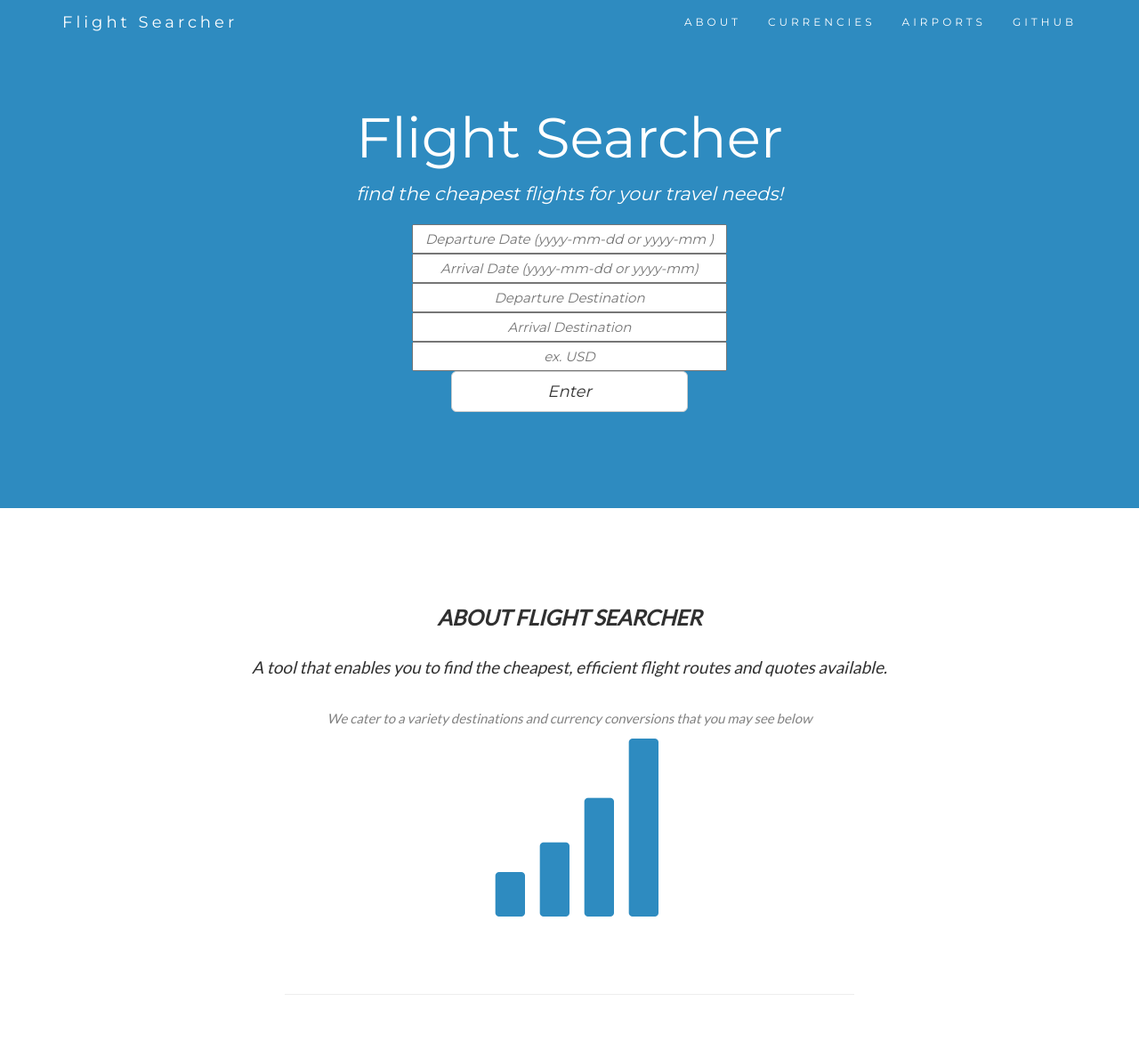
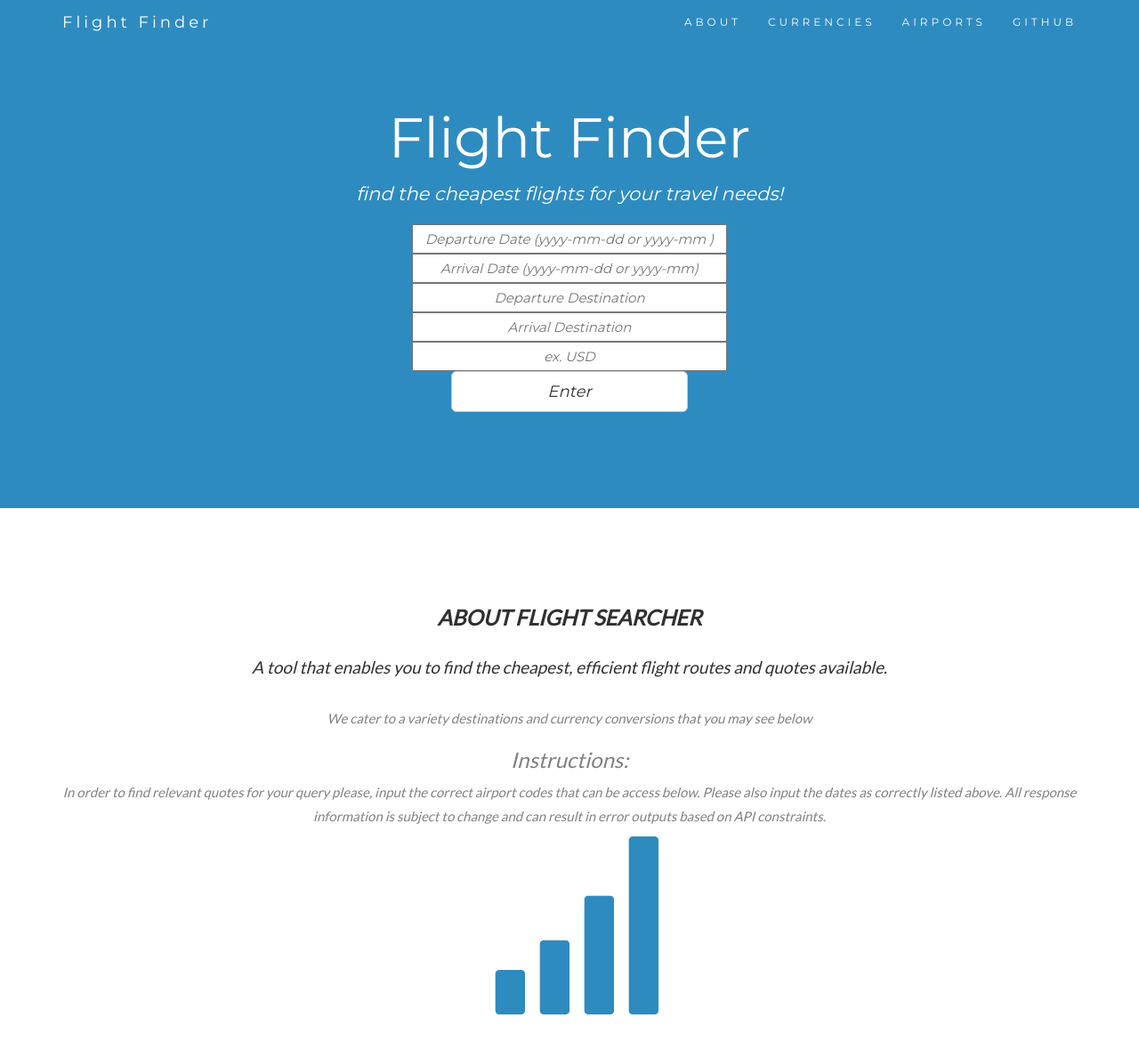
Before and after one commit to amertx/CapitalOneSummit2021, a Flask app: page / in a window 1280 px wide. Shown: the top 1171 px of the page at 89% size. Run offline with Flask 2, Linux system fonts and the light colour scheme; data that the repository does not hold is empty; some libraries are stand-ins or nearby versions.

Commit message:
deployment

```diff
--- a/templates/airports.html
+++ b/templates/airports.html
@@ -3,7 +3,7 @@
 <html lang="en">
 <head>
   <!-- Theme Made By www.w3schools.com -->
-  <title>Flight Searcher</title>
+  <title>Flight Finder</title>
   <meta charset="utf-8">
   <meta name="viewport" content="width=device-width, initial-scale=1">
   <link rel="stylesheet" href="https://maxcdn.bootstrapcdn.com/bootstrap/3.4.1/css/bootstrap.min.css">
@@ -227,7 +227,7 @@ td {
         <span class="icon-bar"></span>
         <span class="icon-bar"></span>
       </button>
-      <a class="navbar-brand" href="/">Flight Searcher</a>
+      <a class="navbar-brand" href="/">Flight Finder</a>
     </div>
     <div class="collapse navbar-collapse" id="myNavbar">
       <ul class="nav navbar-nav navbar-right">
--- a/templates/homePage.html
+++ b/templates/homePage.html
@@ -2,7 +2,7 @@
 <html lang="en">
 <head>
   <!-- Theme Made By www.w3schools.com -->
-  <title>Flight Searcher</title>
+  <title>Flight Finder</title>
   <meta charset="utf-8">
   <meta name="viewport" content="width=device-width, initial-scale=1">
   <link rel="stylesheet" href="https://maxcdn.bootstrapcdn.com/bootstrap/3.4.1/css/bootstrap.min.css">
@@ -231,7 +231,7 @@ table tbody tr td {
         <span class="icon-bar"></span>
         <span class="icon-bar"></span>
       </button>
-      <a class="navbar-brand" href="/">Flight Searcher</a>
+      <a class="navbar-brand" href="/">Flight Finder</a>
     </div>
     <div class="collapse navbar-collapse" id="myNavbar">
       <ul class="nav navbar-nav navbar-right">
@@ -246,7 +246,7 @@ table tbody tr td {
 </nav>
 
 <div class="jumbotron text-center">
-  <h1>Flight Searcher</h1>
+  <h1>Flight Finder</h1>
   <p><i>find the cheapest flights for your travel needs!<i/> </p>
   <form action="/" method = "post" align ="middle">
     <div class="input-group" align="middle">
@@ -273,6 +273,9 @@ table tbody tr td {
       <h2>About Flight Searcher</h2>
       <h4>A tool that enables you to find the cheapest, efficient flight routes and quotes available.</h4>
       <p>We cater to a variety destinations and currency conversions that you may see below </p>
+      <h3>Instructions:</h3> <p>In order to find relevant quotes for your query please, input the correct airport codes that can be
+        access below. Please also input the dates as correctly listed above. All response information is subject
+      to change and can result in error outputs based on API constraints.</p>
 
       <span class="glyphicon glyphicon-signal logo"></span>
   </div>
--- a/templates/result.html
+++ b/templates/result.html
@@ -3,7 +3,7 @@
 <html lang="en">
 <head>
   <!-- Theme Made By www.w3schools.com -->
-  <title>Flight Searcher</title>
+  <title>Flight Finder</title>
   <meta charset="utf-8">
   <meta name="viewport" content="width=device-width, initial-scale=1">
   <link rel="stylesheet" href="https://maxcdn.bootstrapcdn.com/bootstrap/3.4.1/css/bootstrap.min.css">
@@ -227,7 +227,7 @@ table {
         <span class="icon-bar"></span>
         <span class="icon-bar"></span>
       </button>
-      <a class="navbar-brand" href="#myPage">Flight Searcher</a>
+      <a class="navbar-brand" href="/">Flight Finder</a>
     </div>
     <div class="collapse navbar-collapse" id="myNavbar">
       <ul class="nav navbar-nav navbar-right">
```
